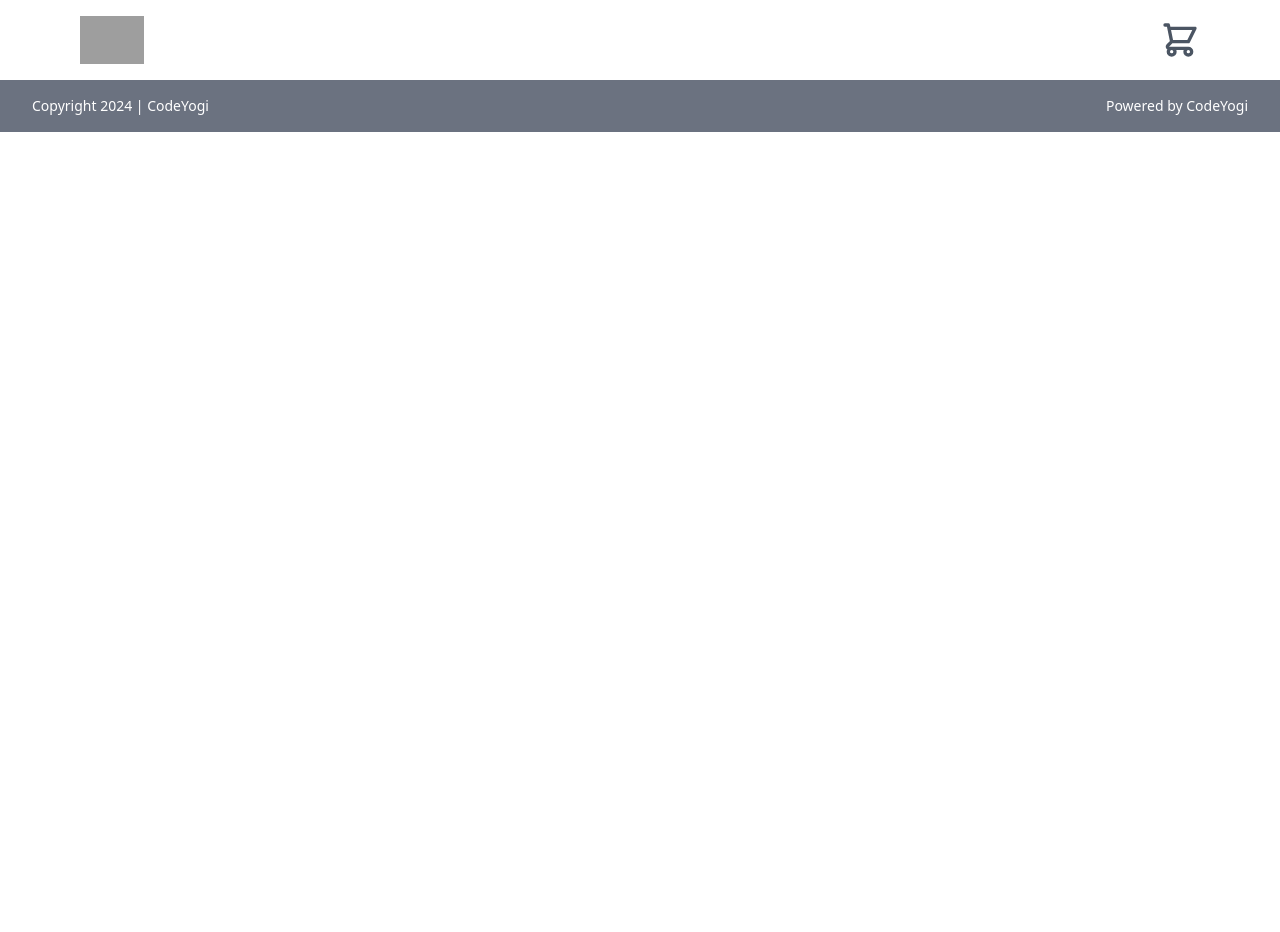
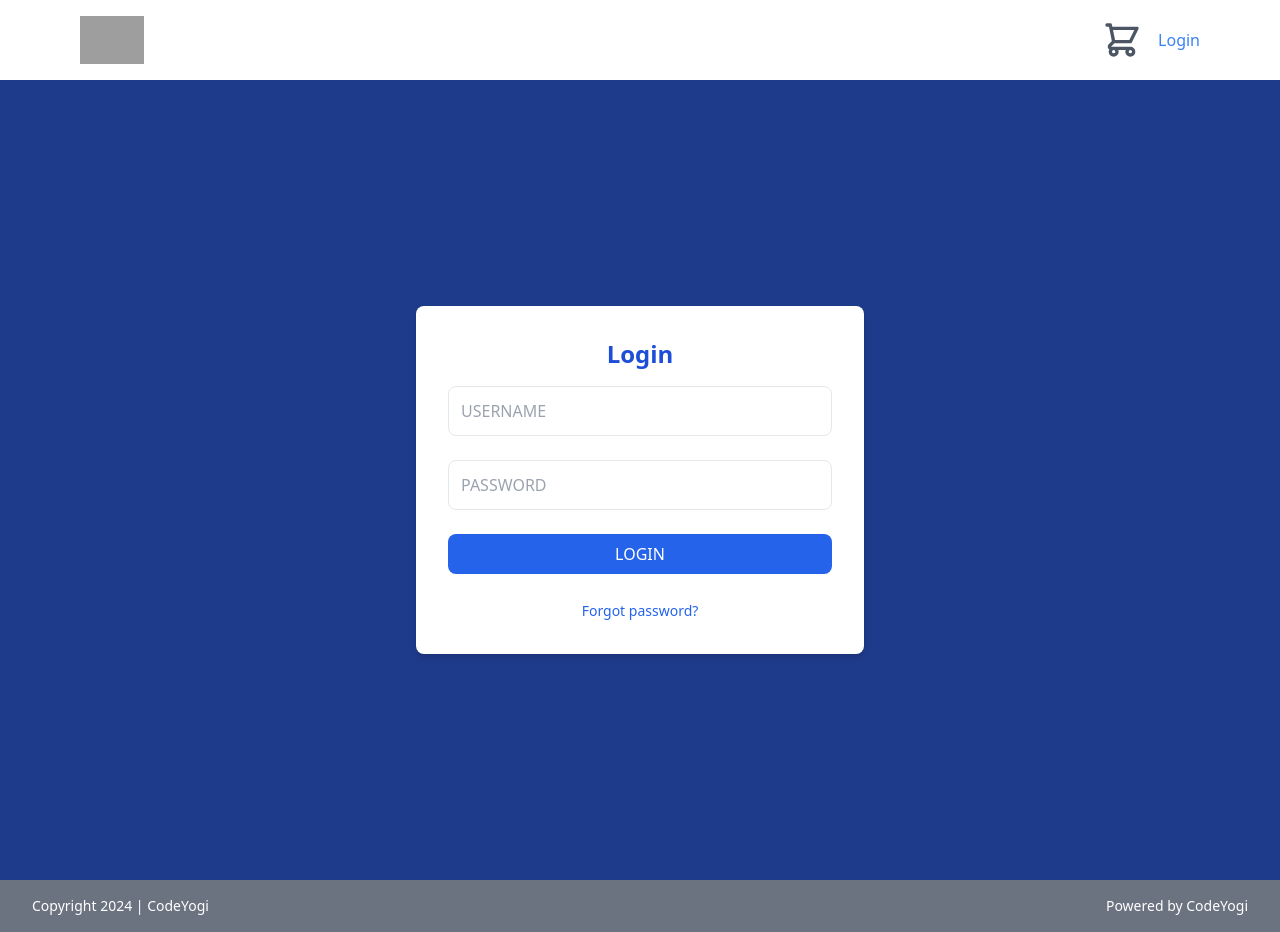
Before and after one commit to Rahil-Mohammad/EComApp, a React (Vite) app: page /login in a window 1280 px wide. Before the commit the page ends 800 px from the top, so only its background shows below. Built offline with nearby package versions, Linux system fonts and the light colour scheme; grey boxes are pictures that could not be loaded.

Commit message:
adding login page

```diff
--- a/src/App.jsx
+++ b/src/App.jsx
@@ -5,9 +5,11 @@ import ProductDetails from './ProductDetails';
 import Header from './Header';
 import Footer from './Footer';
 import CartPage from './CartPage';
+import Login from './Login';
 
 const App = () => {
   const [cartItems, setCartItems] = useState([]);
+  const [isAuthenticated, setIsAuthenticated] = useState(false); //
 
   useEffect(() => {
     const storedCartItems = localStorage.getItem('cartItems');
@@ -44,9 +46,14 @@ const App = () => {
     setCartItems((prevItems) => prevItems.filter((item) => item.id !== id));
   };
 
+  const handleLogin = (values) => {
+
+    setIsAuthenticated(true);
+  };
+
   return (
     <div className="bg-gray-200">
-      <Header />
+      <Header isAuthenticated={isAuthenticated} />
       <Routes>
         <Route path="/" element={<ProductListPage onAddToCart={handleAddToCart} />} />
         <Route path="/ProductDetails/:id" element={<ProductDetails onAddToCart={handleAddToCart} />} />
@@ -60,6 +67,7 @@ const App = () => {
             />
           }
         />
+        <Route path="/login" element={<Login onLogin={handleLogin} />} />
       </Routes>
       <Footer />
     </div>
--- a/src/CartPage.jsx
+++ b/src/CartPage.jsx
@@ -1,16 +1,65 @@
-import React from 'react';
+import React, { useState, useEffect } from 'react';
 import CartList from './CartList';
 
 const CartPage = ({ cartItems, onRemoveFromCart, onUpdateCart }) => {
-  const handleQuantityChange = (id, quantity) => {
-    onUpdateCart(id, quantity);
+  const [loading, setLoading] = useState(false);
+
+  useEffect(() => {
+    const fetchCartItems = async () => {
+      setLoading(true);
+      try {
+        const storedCartItems = await new Promise((resolve) => {
+          const items = localStorage.getItem('cartItems');
+          resolve(items ? JSON.parse(items) : []);
+        });
+        onUpdateCart(storedCartItems);
+      } catch (error) {
+        console.error('Error fetching cart items:', error);
+      } finally {
+        setLoading(false);
+      }
+    };
+
+    fetchCartItems();
+  }, [onUpdateCart]);
+
+  const handleQuantityChange = async (id, quantity) => {
+    setLoading(true);
+    try {
+      await new Promise((resolve) => {
+        onUpdateCart(id, quantity);
+        resolve();
+      });
+    } catch (error) {
+      console.error('Error updating quantity:', error);
+    } finally {
+      setLoading(false);
+    }
   };
+
+  const handleRemoveItem = async (id) => {
+    setLoading(true);
+    try {
+      await new Promise((resolve) => {
+        onRemoveFromCart(id);
+        resolve();
+      });
+    } catch (error) {
+      console.error('Error removing item:', error);
+    } finally {
+      setLoading(false);
+    }
+  };
+
+  if (loading) {
+    return <div>Loading...</div>;
+  }
 
   return (
     <div className="max-w-4xl mx-auto bg-white p-8">
       <CartList
         cartItems={cartItems}
-        onRemoveFromCart={onRemoveFromCart}
+        onRemoveFromCart={handleRemoveItem}
         onQuantityChange={handleQuantityChange}
       />
       <div className="mt-8 flex justify-between items-center">
--- a/src/Header.jsx
+++ b/src/Header.jsx
@@ -2,19 +2,24 @@ import React from 'react';
 import { Link } from 'react-router-dom';
 import { HiOutlineShoppingCart } from 'react-icons/hi';
 
-const Header = () => {
+const Header = ({ isAuthenticated }) => {
   return (
     <div className="bg-white flex justify-between items-center h-20 px-5 lg:px-20">
       <Link to="/">
         <img
-          className="h-12 w-auto" // Adjusted height and automatic width
+          className="h-12 w-auto"
           src="https://static.vecteezy.com/system/resources/previews/019/766/240/non_2x/amazon-logo-amazon-icon-transparent-free-png.png"
           alt="logo"
         />
       </Link>
-      <Link to="/cart" className="relative">
-        <HiOutlineShoppingCart className="h-10 w-10 text-gray-600" />
-      </Link>
+      <div className="flex items-center">
+        <Link to="/cart" className="relative">
+          <HiOutlineShoppingCart className="h-10 w-10 text-gray-600" />
+        </Link>
+        {!isAuthenticated && (
+          <Link to="/login" className="ml-4 text-blue-500">Login</Link>
+        )}
+      </div>
     </div>
   );
 };
--- a/src/Login.jsx
+++ b/src/Login.jsx
@@ -0,0 +1,64 @@
+import React from 'react';
+import { Formik, Form, Field, ErrorMessage } from 'formik';
+import * as Yup from 'yup';
+
+const Login = ({ onLogin }) => {
+  const initialValues = {
+    username: '',
+    password: ''
+  };
+
+  const validationSchema = Yup.object({
+    username: Yup.string().required('Username is required'),
+    password: Yup.string().required('Password is required')
+  });
+
+  const onSubmit = (values) => {
+    onLogin(values);
+  };
+
+  return (
+    <div className="flex items-center justify-center min-h-screen bg-blue-900">
+      <div className="w-full max-w-md p-8 space-y-4 bg-white rounded-lg shadow-md">
+        <div className="flex justify-center">
+          <div className="text-2xl font-semibold text-blue-700">Login</div>
+        </div>
+        <Formik initialValues={initialValues} validationSchema={validationSchema} onSubmit={onSubmit}>
+          <Form className="space-y-6">
+            <div>
+              <Field
+                type="text"
+                name="username"
+                placeholder="USERNAME"
+                className="w-full p-3 border rounded-lg focus:outline-none focus:ring-2 focus:ring-blue-600"
+              />
+              <ErrorMessage name="username" component="div" className="mt-2 text-sm text-red-600" />
+            </div>
+            <div>
+              <Field
+                type="password"
+                name="password"
+                placeholder="PASSWORD"
+                className="w-full p-3 border rounded-lg focus:outline-none focus:ring-2 focus:ring-blue-600"
+              />
+              <ErrorMessage name="password" component="div" className="mt-2 text-sm text-red-600" />
+            </div>
+            <button
+              type="submit"
+              className="w-full px-4 py-2 text-white bg-blue-600 rounded-lg hover:bg-blue-700 focus:outline-none focus:ring-2 focus:ring-blue-600"
+            >
+              LOGIN
+            </button>
+            <div className="text-center">
+              <a href="/forgot-password" className="text-sm text-blue-600 hover:underline">
+                Forgot password?
+              </a>
+            </div>
+          </Form>
+        </Formik>
+      </div>
+    </div>
+  );
+};
+
+export default Login;
--- a/src/signup.jsx
+++ b/src/signup.jsx
@@ -0,0 +1,64 @@
+import React from 'react';
+import { Formik, Form, Field, ErrorMessage } from 'formik';
+import * as Yup from 'yup';
+
+const Login = ({ onLogin }) => {
+  const initialValues = {
+    username: '',
+    password: ''
+  };
+
+  const validationSchema = Yup.object({
+    username: Yup.string().required('Username is required'),
+    password: Yup.string().required('Password is required')
+  });
+
+  const onSubmit = (values) => {
+    onLogin(values);
+  };
+
+  return (
+    <div className="flex items-center justify-center min-h-screen bg-blue-900">
+      <div className="w-full max-w-md p-8 space-y-4 bg-white rounded-lg shadow-md">
+        <div className="flex justify-center">
+          <div className="text-2xl font-semibold text-blue-700">Login</div>
+        </div>
+        <Formik initialValues={initialValues} validationSchema={validationSchema} onSubmit={onSubmit}>
+          <Form className="space-y-6">
+            <div>
+              <Field
+                type="text"
+                name="username"
+                placeholder="USERNAME"
+                className="w-full p-3 border rounded-lg focus:outline-none focus:ring-2 focus:ring-blue-600"
+              />
+              <ErrorMessage name="username" component="div" className="mt-2 text-sm text-red-600" />
+            </div>
+            <div>
+              <Field
+                type="password"
+                name="password"
+                placeholder="PASSWORD"
+                className="w-full p-3 border rounded-lg focus:outline-none focus:ring-2 focus:ring-blue-600"
+              />
+              <ErrorMessage name="password" component="div" className="mt-2 text-sm text-red-600" />
+            </div>
+            <button
+              type="submit"
+              className="w-full px-4 py-2 text-white bg-blue-600 rounded-lg hover:bg-blue-700 focus:outline-none focus:ring-2 focus:ring-blue-600"
+            >
+              LOGIN
+            </button>
+            <div className="text-center">
+              <a href="/forgot-password" className="text-sm text-blue-600 hover:underline">
+                Forgot password?
+              </a>
+            </div>
+          </Form>
+        </Formik>
+      </div>
+    </div>
+  );
+};
+
+export default Login;
```
